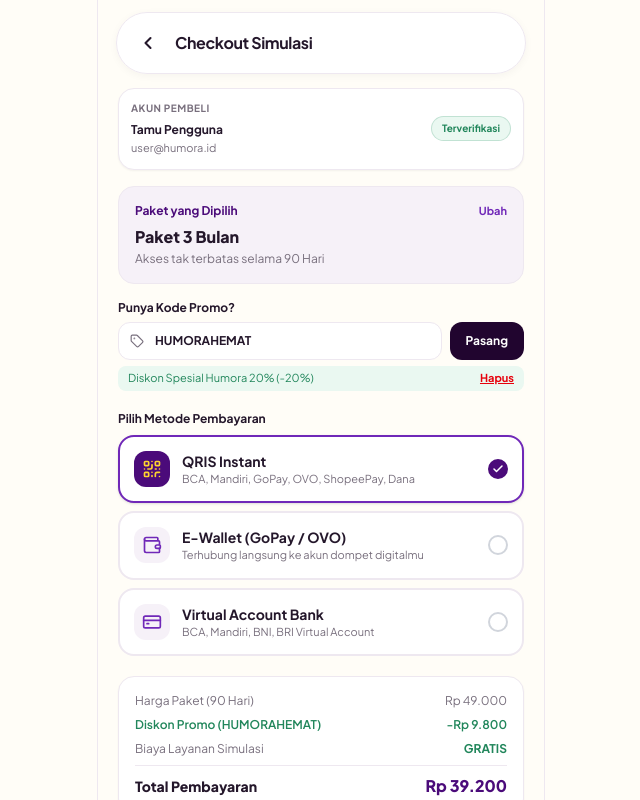
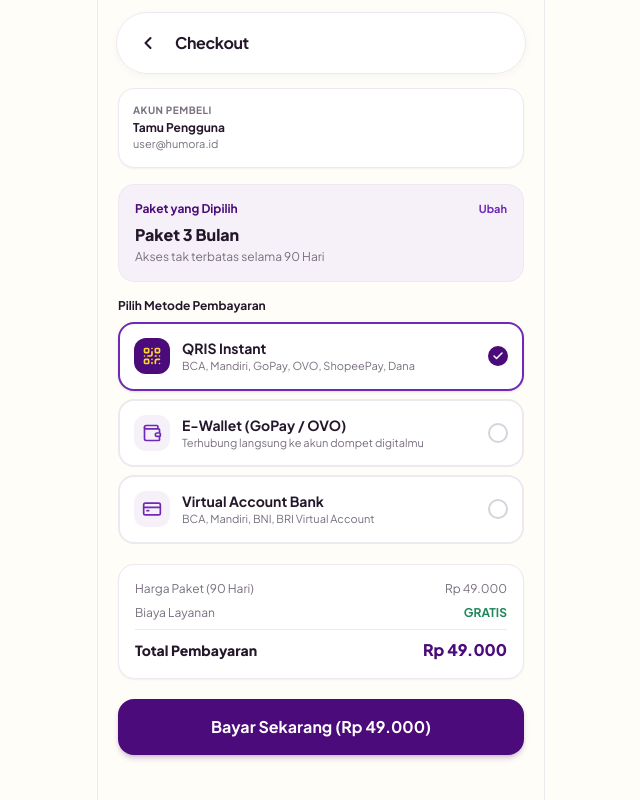
Before and after one commit to ardhikaxx/fe-mobile-humora, a Next.js app: page /payment in a window 1280 px wide. Shown: the top 800 px of the page, without its empty margins (319-959 px from the left). Built offline with nearby package versions, Linux system fonts and the light colour scheme.

Commit message:
refactor(checkout): remove verified badge, promo code, and bottom reassurance text

```diff
--- a/app/payment/page.tsx
+++ b/app/payment/page.tsx
@@ -6,17 +6,13 @@
   QrCode,
   CreditCard,
   Wallet,
-  ShieldCheck,
-  Tag,
   Check,
-  AlertCircle,
   Target,
   Loader2,
 } from 'lucide-react';
 import { AppHeader } from '../../components/layout/AppHeader';
 import { ConfirmationModal } from '../../components/ui/ConfirmationModal';
 import { useHumora } from '../../lib/context/HumoraContext';
-import { DEMO_PROMO_CODES } from '../../lib/data/subscriptionPlans';
 import { formatRupiah } from '../../lib/utils/formatters';
 
 interface PaymentMethod {
@@ -58,15 +54,11 @@
     activatePremium,
     user,
     activeEpisodeTarget,
-    showToast,
   } = useHumora();
 
   const plan = selectedPlan;
 
   const [selectedMethod, setSelectedMethod] = useState('qris');
-  const [promoInput, setPromoInput] = useState('HUMORAHEMAT');
-  const [appliedPromo, setAppliedPromo] = useState<string | null>('HUMORAHEMAT');
-  const [promoError, setPromoError] = useState('');
   const [isConfirmModalOpen, setIsConfirmModalOpen] = useState(false);
   const [isProcessing, setIsProcessing] = useState(false);
 
@@ -85,28 +77,7 @@
   }
 
   // Calculate pricing
-  const originalAmount = plan.price;
-  const promoData = appliedPromo ? DEMO_PROMO_CODES[appliedPromo] : null;
-  const discountAmount = promoData
-    ? Math.round(originalAmount * (promoData.discountPercent / 100))
-    : 0;
-  const totalAmount = originalAmount - discountAmount;
-
-  const handleApplyPromo = () => {
-    setPromoError('');
-    const code = promoInput.trim().toUpperCase();
-    if (!code) {
-      setAppliedPromo(null);
-      return;
-    }
-
-    if (DEMO_PROMO_CODES[code]) {
-      setAppliedPromo(code);
-      showToast(`Promo ${code} berhasil dipasang! Diskon ${DEMO_PROMO_CODES[code].discountPercent}%`);
-    } else {
-      setPromoError('Kode promo tidak valid. Coba: HUMORAHEMAT atau TAWALAGI');
-    }
-  };
+  const totalAmount = plan.price;
 
   const handleConfirmPayment = () => {
     setIsConfirmModalOpen(false);
@@ -115,7 +86,7 @@
     const chosenMethod = PAYMENT_METHODS.find((m) => m.id === selectedMethod)?.name || 'QRIS';
 
     setTimeout(() => {
-      activatePremium(plan.id, chosenMethod, appliedPromo || undefined);
+      activatePremium(plan.id, chosenMethod);
       setIsProcessing(false);
       router.push('/payment/success');
     }, 750);
@@ -124,7 +95,7 @@
   return (
     <div className="flex-1 flex flex-col bg-[#FFFDF7] pb-12">
       <AppHeader
-        title="Checkout Simulasi"
+        title="Checkout"
         showBack
         showProfile={false}
         showNotification={false}
@@ -132,21 +103,15 @@
 
       <div className="px-5 pt-3">
         {/* Account Info Pill */}
-        <div className="p-3 bg-white rounded-2xl border border-[#EEE8F0] shadow-xs flex items-center justify-between mb-4">
-          <div>
-            <span className="text-[10px] text-[#786F7D] uppercase font-bold tracking-wider block">
+        <div className="p-3.5 bg-white rounded-2xl border border-[#EEE8F0] shadow-xs mb-4">
+          <span className="text-[10px] text-[#786F7D] uppercase font-bold tracking-wider block mb-0.5">
             Akun Pembeli
           </span>
-            <span className="text-xs font-bold text-[#24172B]">
+          <span className="text-xs font-bold text-[#24172B] block">
             {user?.name || 'Tamu Pengguna'}
           </span>
           <span className="text-[11px] text-[#786F7D] block">
             {user?.email || 'user@humora.id'}
-            </span>
-          </div>
-
-          <span className="text-[10px] font-bold text-[#21865B] bg-[#EAF8F1] px-2.5 py-1 rounded-full border border-[#21865B]/20">
-            Terverifikasi
           </span>
         </div>
 
@@ -173,56 +138,6 @@
             <div className="mt-2 text-[11px] text-[#4B0B7A] font-semibold bg-white/70 px-2.5 py-1.5 rounded-lg border border-[#EEE8F0] flex items-center gap-1.5">
               <Target className="w-3.5 h-3.5 text-[#7028B8] shrink-0" />
               <span>Langsung lanjut nonton Episode {activeEpisodeTarget.episodeId} setelah bayar</span>
-            </div>
-          )}
-        </div>
-
-        {/* Promo Code Input */}
-        <div className="mb-5">
-          <label className="block text-xs font-bold text-[#24172B] mb-1.5">
-            Punya Kode Promo?
-          </label>
-          <div className="flex gap-2">
-            <div className="relative flex-1">
-              <div className="absolute inset-y-0 left-3 flex items-center pointer-events-none text-[#786F7D]">
-                <Tag className="w-3.5 h-3.5" />
-              </div>
-              <input
-                type="text"
-                value={promoInput}
-                onChange={(e) => setPromoInput(e.target.value.toUpperCase())}
-                placeholder="cth. HUMORAHEMAT"
-                className="w-full pl-9 pr-3 py-2.5 bg-white rounded-xl border border-[#EEE8F0] text-xs font-bold uppercase text-[#24172B] focus:outline-none focus:border-[#7028B8]"
-              />
-            </div>
-            <button
-              type="button"
-              onClick={handleApplyPromo}
-              className="px-4 py-2.5 rounded-xl bg-[#21052F] text-white text-xs font-bold active:scale-95 transition-all"
-            >
-              Pasang
-            </button>
-          </div>
-
-          {promoError && (
-            <p className="text-[11px] text-red-600 mt-1 flex items-center gap-1">
-              <AlertCircle className="w-3 h-3" />
-              <span>{promoError}</span>
-            </p>
-          )}
-
-          {appliedPromo && promoData && (
-            <div className="mt-1.5 flex items-center justify-between text-[11px] text-[#21865B] bg-[#EAF8F1] px-2.5 py-1 rounded-lg">
-              <span>{promoData.description} (-{promoData.discountPercent}%)</span>
-              <button
-                onClick={() => {
-                  setAppliedPromo(null);
-                  setPromoInput('');
-                }}
-                className="font-bold underline text-red-600 ml-2"
-              >
-                Hapus
-              </button>
             </div>
           )}
         </div>
@@ -287,18 +202,11 @@
         <div className="p-4 bg-white rounded-2xl border border-[#EEE8F0] space-y-2 text-xs shadow-xs mb-5">
           <div className="flex items-center justify-between text-[#786F7D]">
             <span>Harga Paket ({plan.periodLabel})</span>
-            <span>{formatRupiah(originalAmount)}</span>
+            <span>{formatRupiah(totalAmount)}</span>
           </div>
 
-          {discountAmount > 0 && (
-            <div className="flex items-center justify-between text-[#21865B] font-semibold">
-              <span>Diskon Promo ({appliedPromo})</span>
-              <span>-{formatRupiah(discountAmount)}</span>
-            </div>
-          )}
-
           <div className="flex items-center justify-between text-[#786F7D]">
-            <span>Biaya Layanan Simulasi</span>
+            <span>Biaya Layanan</span>
             <span className="text-[#21865B] font-bold">GRATIS</span>
           </div>
 
@@ -322,20 +230,15 @@
             <span>Bayar Sekarang ({formatRupiah(totalAmount)})</span>
           )}
         </button>
-
-        <div className="flex items-center justify-center gap-1.5 text-[11px] text-[#786F7D] mt-3">
-          <ShieldCheck className="w-3.5 h-3.5 text-[#21865B]" />
-          <span>Simulasi instan tanpa kartu kredit nyata</span>
-        </div>
       </div>
 
       {/* Confirmation Modal */}
       <ConfirmationModal
         isOpen={isConfirmModalOpen}
-        title="Konfirmasi Pembayaran Demo"
+        title="Konfirmasi Pembayaran"
         description={`Kamu akan mengaktifkan "${plan.name}" seharga ${formatRupiah(
           totalAmount
-        )} secara simulasi. Tidak ada uang riil yang ditarik.`}
+        )}.`}
         confirmLabel="Konfirmasi Pembayaran"
         cancelLabel="Batal"
         onConfirm={handleConfirmPayment}
```
Lines whose indentation alone changed are shown as unchanged.
